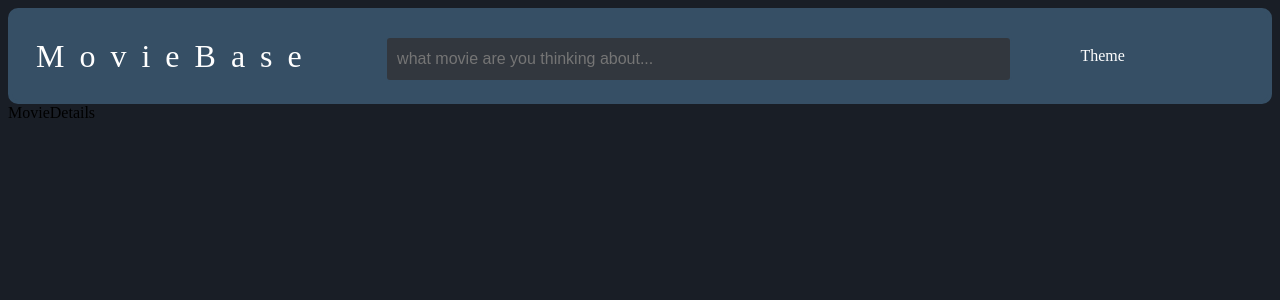
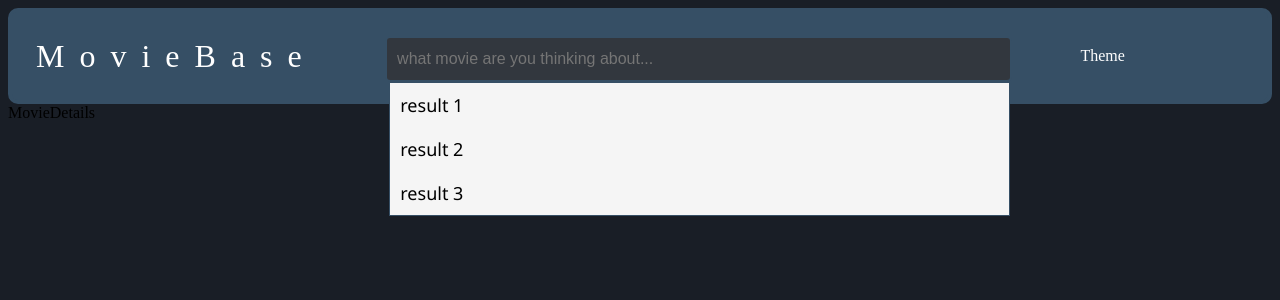
Before and after one commit to BrownCoderAyush/CineQuest, a React (Vite) app: page /movie/1 in a window 1280 px wide. Shown: the top 300 px of the page. Built offline with nearby package versions, Linux system fonts and the light colour scheme.

Commit message:
added auto complete UI

```diff
--- a/package.json
+++ b/package.json
@@ -10,6 +10,7 @@
     "preview": "vite preview"
   },
   "dependencies": {
+    "axios": "^1.6.8",
     "react": "^18.2.0",
     "react-dom": "^18.2.0",
     "react-router-dom": "^6.23.0"
--- /dev/null
+++ b/src/apis/omdb.js
@@ -0,0 +1,4 @@
+
+export function searchMovie(term){
+    return `https://www.omdbapi.com/?apikey=${import.meta.env.VITE_API_KEY}&s=${term}`;
+}
--- a/src/components/MovieCard/MovieCard.css
+++ b/src/components/MovieCard/MovieCard.css
@@ -11,6 +11,21 @@
     align-items: center;
     justify-content: center;
     background-color: white;
+}
+
+@media screen and (max-width: 768px) {
+    /* Adjust width for smaller screens */
+    .movie-wrapper {
+        width: 50%;
+
+    }
+}
+
+@media screen and (max-width: 480px) {
+    /* Full width for even smaller screens */
+    .movie-wrapper {
+        width: 80%;
+    }
 }
 .movie-image{
     text-align: center;
--- a/src/components/Navbar/Navbar.css
+++ b/src/components/Navbar/Navbar.css
@@ -12,6 +12,7 @@
 .search-bar{
     flex-basis: 70%;
     height: 100%;
+    position: relative;
 }
 .search-bar > input{
     width: 80%;
@@ -37,3 +38,19 @@
 .navbar-theme{
     flex-basis: 15%;
 }
+
+#result-list{
+    position: absolute;
+    left: 9.5%;
+    /* display: none; */
+    background-color: whitesmoke;
+    width: 81%;
+    color: black;
+    border: 1px solid var(--dull-blue);
+}
+#result-list div{
+    /* border: 1px solid rgb(113, 101, 101); */
+    padding: 10px;
+    font-size: 18px;
+    font-family: 'Segoe UI', Tahoma, Geneva, Verdana, sans-serif;
+}
--- a/src/components/Navbar/Navbar.jsx
+++ b/src/components/Navbar/Navbar.jsx
@@ -1,10 +1,27 @@
+import { useRef } from "react";
 import "./Navbar.css"
-function Navbar(){
+function Navbar() {
+    const resultListRef = useRef(null);
     return (
         <div className="navbar-wrapper">
             <div className="navbar-title">MovieBase</div>
             <div className="search-bar">
-                <input type="text" placeholder="what movie are you thinking about..." />
+                <input
+                    type="text"
+                    id="movie-search-input"
+                    onFocus={()=>{
+                        resultListRef.current.style.display='block';
+                    }}
+                    onBlur={()=>{
+                        resultListRef.current.style.display='none';
+                    }}
+                    placeholder="what movie are you thinking about..."
+                />
+                <div id="result-list" ref={resultListRef}>
+                    <div>result 1</div>
+                    <div>result 2</div>
+                    <div>result 3</div>
+                </div>
             </div>
             <div className="navbar-theme">
                 Theme
--- a/src/pages/Home.css
+++ b/src/pages/Home.css
@@ -4,18 +4,3 @@
     justify-content: space-around;
     flex-wrap: wrap;
 }
-
-@media screen and (max-width: 768px) {
-    /* Adjust width for smaller screens */
-    .movie-wrapper {
-        width: 50%;
-
-    }
-}
-
-@media screen and (max-width: 480px) {
-    /* Full width for even smaller screens */
-    .movie-wrapper {
-        width: 80%;
-    }
-}
--- a/src/pages/Home.jsx
+++ b/src/pages/Home.jsx
@@ -1,7 +1,23 @@
-import MovieCard from "../components/MovieCard/MovieCard"
+import { useEffect, useState } from "react"
+import axios from "axios"
+import { searchMovie } from "../apis/omdb"
 import './Home.css'
 
-export default function Home(){
+//components import
+import MovieCard from "../components/MovieCard/MovieCard"
+
+
+export default function Home() {
+
+    const [movieList, setMovieList] = useState([]);
+    async function downloadDefaultMovies(...args) {
+        const urls = args.map((searchTerm) => searchMovie(searchTerm));
+        const response = await axios.all(urls.map((url) =>
+            axios.get(url)
+        ))
+        let moviesList = response.map((movies) => movies.data.Search);
+        setMovieList([].concat(...moviesList));
+    }
     const movie = {
         "Title": "Harry Potter and the Deathly Hallows: Part 2",
         "Year": "2011",
@@ -11,19 +27,26 @@ export default function Home(){
         "Genre": "Adventure, Family, Fantasy",
         "Poster": "https://m.media-amazon.com/images/M/MV5BMGVmMWNiMDktYjQ0Mi00MWIxLTk0N2UtN2ZlYTdkN2IzNDNlXkEyXkFqcGdeQXVyODE5NzE3OTE@._V1_SX300.jpg",
     }
+    useEffect(() => {
+        downloadDefaultMovies("harry", "avengers");
+    }, [])
+
+
     return (
         <>
             {/*navbar*/}
             {/*Movie List*/}
             {/*pagination pages*/}
             <div className="movie-card-wrapper">
+                {movieList.map((movie) => <MovieCard
+                    key={movie.imdbID}
+                    {...movie}
+                />
+                )
+                }
+                {/* <MovieCard {...movie}/>
                 <MovieCard {...movie}/>
-         <MovieCard {...movie}/>
-         <MovieCard {...movie}/>
-         <MovieCard {...movie}/>
-         <MovieCard {...movie}/>
-         <MovieCard {...movie}/>
-         <MovieCard {...movie}/>
+                <MovieCard {...movie}/> */}
             </div>
         </>
     )
```
Also changed, not shown: 1 other file (tests, documents, lock files or other folders). Lines whose indentation alone changed are shown as unchanged.
